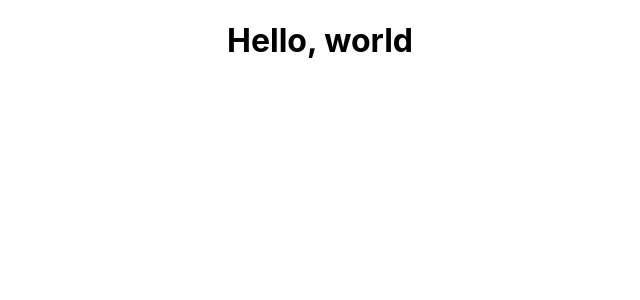
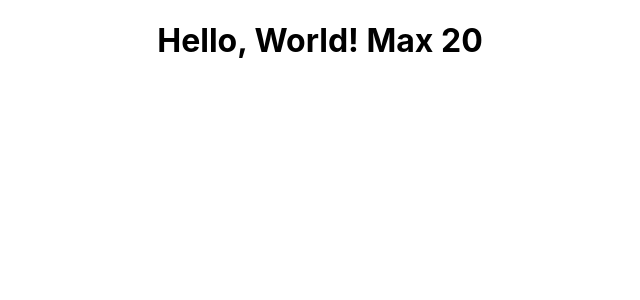
Before and after one commit to akbaruddin/react-apps, a React (Create React App) app: page / in a window 1280 px wide. Shown: the top 300 px of the page, without its empty margins (320-960 px from the left). Built offline with nearby package versions, Linux system fonts and the light colour scheme.

Commit message:
Lesson 02 React Class Based Components

```diff
--- a/src/App.js
+++ b/src/App.js
@@ -1,12 +1,24 @@
 import React from 'react';
 import './App.css';
 
-const Header = () => <h1>Hello, world</h1>;
+class Welcome extends React.Component {
+  constructor(props) {
+    super(props)
+
+    this.state = {
+      max: 20
+    }
+  }
+
+  render() {
+    return <h1>Hello, {this.props.name}! Max {this.state.max}</h1>;
+  }
+}
 
 function App() {
   return (
     <div className="App">
-      <Header />
+      <Welcome name="World" />
     </div>
   );
 }
```
Also changed, not shown: 1 other file (tests, documents, lock files or other folders).
